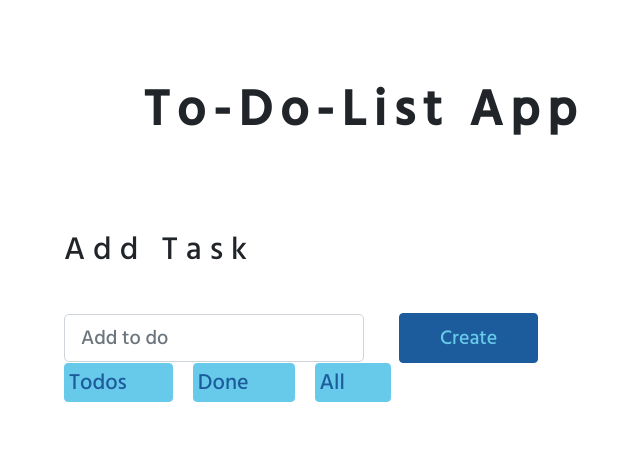
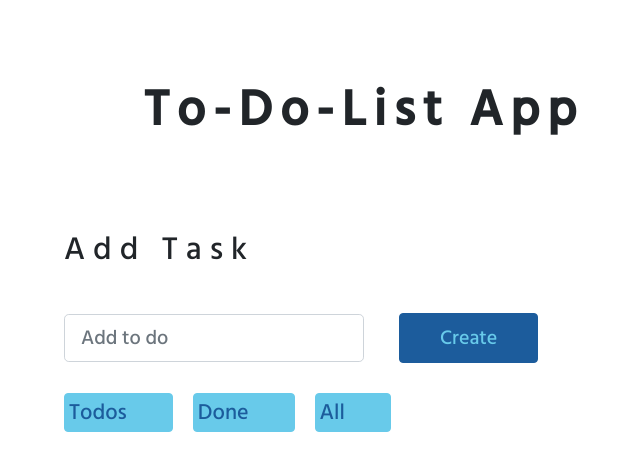
Before and after one commit to BernadetteCh/react-to-do-list-app, a React (Create React App) app: page / in a window 1280 px wide. Shown: the top 470 px of the page, without its empty margins (276-916 px from the left). Built offline with nearby package versions, Linux system fonts and the light colour scheme; a web font is replaced by a local one.

Commit message:
created div for styling the navigation

```diff
--- a/src/ToDoList.js
+++ b/src/ToDoList.js
@@ -59,6 +59,7 @@ export default function ToDoList() {
             onChange={handleChange}
           ></input>
           <button className="setToDo">Create</button>
+          <div className="navigation">
           <ul onClick={handleStatus}>
             <li>
               <button className="navigationbutton" value="uncompleted">
@@ -76,6 +77,7 @@ export default function ToDoList() {
               </button>
             </li>
           </ul>
+          </div>
         </form>
       </div>
 
```
